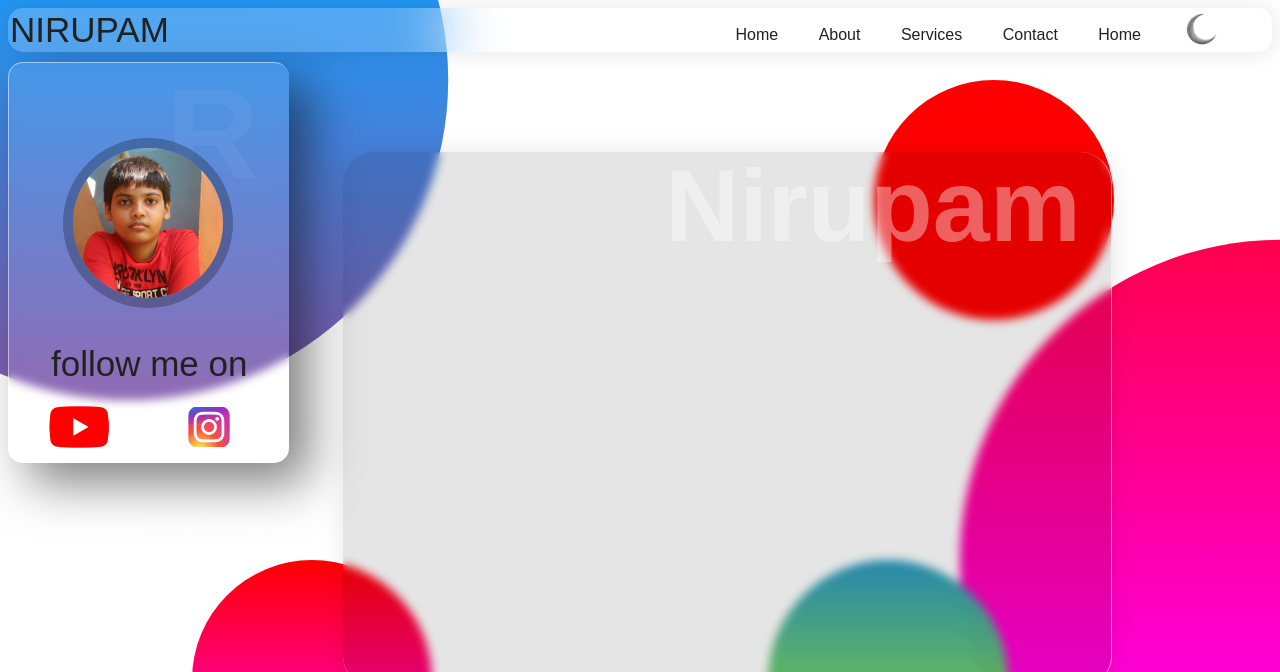
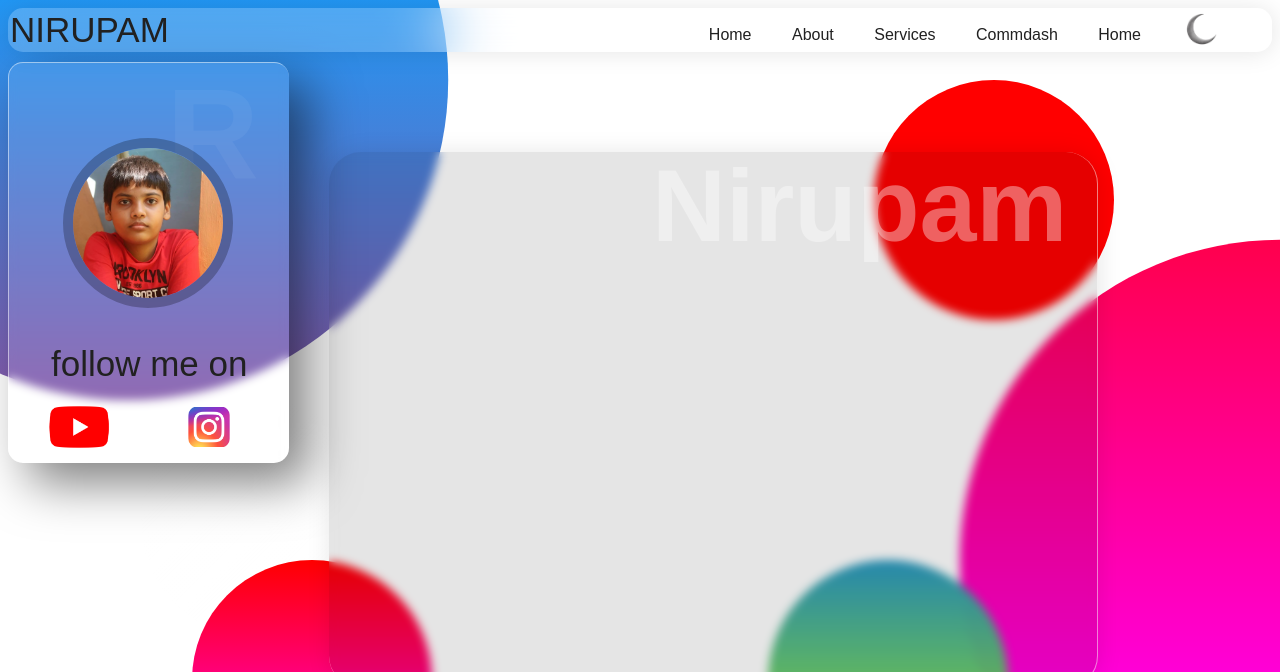
Before and after one commit to nirupam24/nirupam24.github.io, a plain HTML site: page index.html in a window 1280 px wide. Shown: the top 672 px of the page. Drawn offline with Linux system fonts and the light colour scheme.

Commit message:
Update index.html

```diff
--- a/index.html
+++ b/index.html
@@ -28,7 +28,7 @@
 <li><a href="index.html" class="active">Home</a></li>
 <li><a href="about.html">About</a></li>
 <li><a href="services.html">Services</a></li>
-<li><a href="#">Contact</a></li>
+<li><a href="commdash.html">Commdash</a></li>
 <li><a href="#">Home</a></li>
 
 </ul>
```
